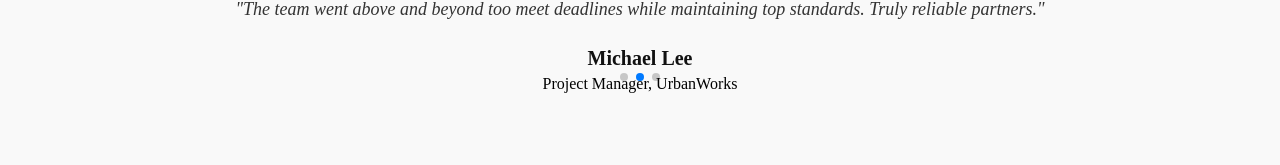
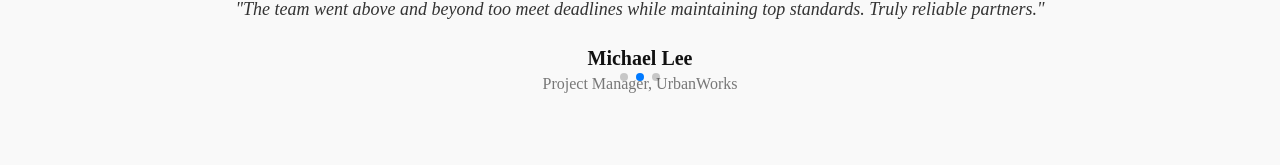
Before and after one commit to Eshhaa11/Vaghjiyani, a React (Create React App) app in the folder frontend/: page / in a window 1280 px wide. Shown: the part 3272-3437 px from the top of the page. Built offline with nearby package versions, Linux system fonts and the light colour scheme.

Commit message:
added testimonial card span

```diff
--- a/frontend/src/styles/testimonials.css
+++ b/frontend/src/styles/testimonials.css
@@ -48,4 +48,5 @@
 
 .testimonial-card span {
     font-size: 16px;
+    color: #777;
 }
```
